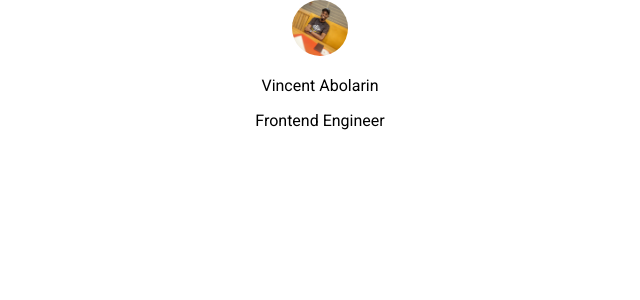
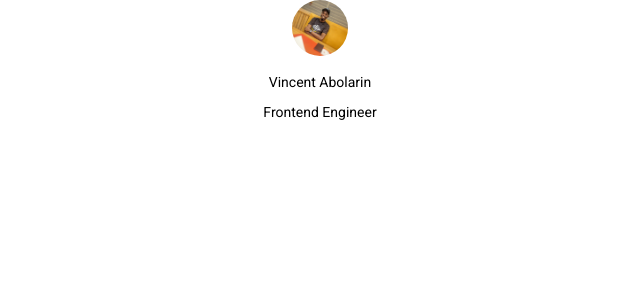
Before and after one commit to vincentabolarin/ha-shem-project, a JavaScript app: page / in a window 1280 px wide. Shown: the top 300 px of the page, without its empty margins (320-960 px from the left). Built offline with nearby package versions, Linux system fonts and the light colour scheme; the HTML template or start-up script is replaced by a standard one.

Commit message:
change classes to CSS Modules format for styling to take effet

```diff
--- a/src/components/UserDetails.js
+++ b/src/components/UserDetails.js
@@ -5,10 +5,10 @@ const UserDetails = () => {
     return (
         <main class="userDetails">
             <img src={userImage} alt="Vincent Abolarin" class={styles.userImage} />
-            <p class="userName">
+            <p class={styles.userName}>
                 Vincent Abolarin
             </p>
-            <p className="userRole">
+            <p className={styles.userRole}>
                 Frontend Engineer
             </p>
         </main>
```
